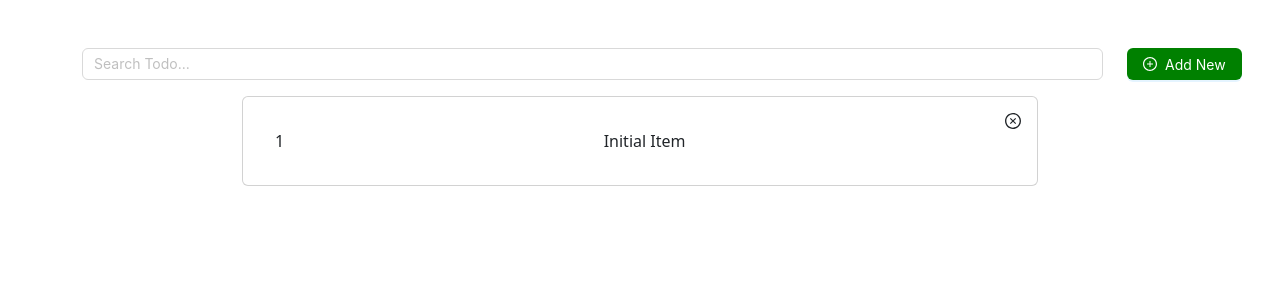
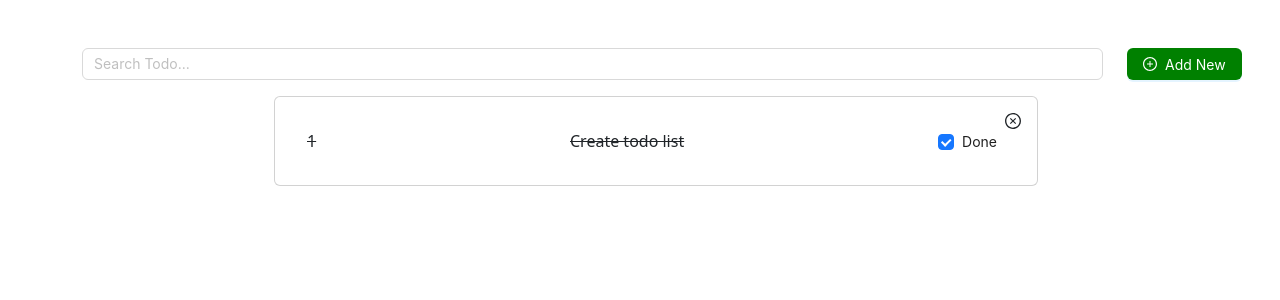
Before and after one commit to charith9422/todo-app, a React (Create React App) app: page / in a window 1280 px wide. Shown: the top 300 px of the page. Built offline with nearby package versions, Linux system fonts and the light colour scheme.

Commit message:
develop: functionality for done

```diff
--- /dev/null
+++ b/src/components/atoms/CheckBox/index.tsx
@@ -0,0 +1,16 @@
+import { Checkbox as AntCheckbox } from "antd";
+
+export interface ICheckBoxProps {
+	checked: boolean;
+	onChange: () => void;
+	label: string;
+}
+const CheckBox: React.FC<ICheckBoxProps> = ({ label, checked, onChange }) => {
+	return (
+		<AntCheckbox checked={checked} onChange={onChange}>
+			{label}
+		</AntCheckbox>
+	);
+};
+
+export default CheckBox;
--- a/src/components/molecules/CardItem/CardItem.scss
+++ b/src/components/molecules/CardItem/CardItem.scss
@@ -13,10 +13,11 @@
 			.card-item__number {
 				padding-left: 1rem;
 			}
-			.card-item__title {
-			}
 			.card-item__action {
 				padding-right: 1rem;
+			}
+			&.--deleted {
+				text-decoration: line-through;
 			}
 		}
 	}
--- a/src/components/molecules/CardItem/index.tsx
+++ b/src/components/molecules/CardItem/index.tsx
@@ -1,24 +1,44 @@
+import React from "react";
 import Card from "../../atoms/Card";
+import CheckBox from "../../atoms/CheckBox";
 import "./CardItem.scss";
 import { CloseCircleOutlined } from "@ant-design/icons";
 
 export interface ICardItemProps {
 	id: number;
 	title: string;
-	actionStatus?: React.ReactNode;
+	actionStatus?: boolean;
+	onClose?: () => void;
+	onChangeDone: () => void;
 }
 
-const CardItem: React.FC<ICardItemProps> = ({ actionStatus, id, title }) => {
+const CardItem: React.FC<ICardItemProps> = ({
+	actionStatus = false,
+	id,
+	title,
+	onClose,
+	onChangeDone,
+}) => {
+	const [checked, setChecked] = React.useState(actionStatus);
 	return (
 		<Card className="card-item-wrapper">
 			<section className="card-close">
-				<CloseCircleOutlined />
+				<CloseCircleOutlined onClick={onClose} />
 			</section>
 			<section className="card-item">
-				<div className="card-item__content">
+				<div className={`card-item__content ${checked ? "--deleted" : ""}`}>
 					<p className="card-item__number">{id}</p>
 					<p className="card-item__title">{title}</p>
-					<p className="card-item__action">{actionStatus}</p>
+					<p className="card-item__action">
+						<CheckBox
+							checked={checked}
+							onChange={() => {
+								onChangeDone();
+								setChecked((checked) => !checked);
+							}}
+							label={checked ? "Done" : "Not Done"}
+						/>
+					</p>
 				</div>
 			</section>
 		</Card>
--- /dev/null
+++ b/src/components/organisms/CardList/CardList.scss
@@ -0,0 +1,3 @@
+.card-list__wrapper {
+	list-style: none;
+}
--- a/src/components/organisms/CardList/index.tsx
+++ b/src/components/organisms/CardList/index.tsx
@@ -1,22 +1,32 @@
 import CardItem, { ICardItemProps } from "../../molecules/CardItem";
+import "./CardList.scss";
 
 export interface ICardItemsList {
 	data: ICardItemProps[];
-	onClose: (id: string) => void;
+	onClose: (id: number) => void;
+	onChangeDone: (id: number) => void;
 }
-const CardItemsList: React.FC<ICardItemsList> = ({ data, onClose }) => {
+const CardItemsList: React.FC<ICardItemsList> = ({
+	data,
+	onClose,
+	onChangeDone,
+}) => {
 	return (
 		<>
-			<div>
+			<ul className="card-list__wrapper">
 				{data.map((cardData) => (
+					<li key={cardData.id}>
 						<CardItem
 							key={cardData.id}
 							id={cardData.id}
 							title={cardData.title}
 							actionStatus={cardData.actionStatus}
+							onClose={() => onClose(cardData.id)}
+							onChangeDone={() => onChangeDone(cardData.id)}
 						/>
+					</li>
 				))}
-			</div>
+			</ul>
 		</>
 	);
 };
--- a/src/components/templates/Home/index.tsx
+++ b/src/components/templates/Home/index.tsx
@@ -7,28 +7,30 @@ import "./Home.scss";
 import React from "react";
 import NewTodo from "../../organisms/NewTodo";
 import { INITIAL_TODO_LIST } from "../../../shared/utils";
+import { ICardItemProps } from "../../molecules/CardItem";
 
-export interface IHomeProps {
-	//onChangeSearch: (v: string) => void;
-}
-export interface ITodo {
-	id: number;
-	title: string;
-	actionStatus: any;
-}
-const Home: React.FC<IHomeProps> = () => {
+const Home: React.FC = () => {
 	const [showModal, setShowModal] = React.useState(false);
-	const [todoList, setTodoList] = React.useState<ITodo[]>(INITIAL_TODO_LIST);
+	const [todoList, setTodoList] =
+		React.useState<ICardItemProps[]>(INITIAL_TODO_LIST);
 
 	const [todoName, setTodoName] = React.useState<string>("");
 	const [searchTerm, setSearchTerm] = React.useState<string>("");
-	const [filteredTodoList, setFilteredTodoList] = React.useState<ITodo[]>([]);
+	const [filteredTodoList, setFilteredTodoList] = React.useState<
+		ICardItemProps[]
+	>([]);
 
 	const handleAddNewTodo = () => {
 		if (todoName) {
 			setTodoList((todoList) => [
 				...todoList,
-				{ actionStatus: "", id: todoList.length + 1, title: todoName },
+				{
+					actionStatus: false,
+					id: todoList.length + 1,
+					title: todoName,
+					isDeleted: false,
+					onChangeDone: () => {},
+				},
 			]);
 			setTodoName("");
 		}
@@ -41,6 +43,22 @@ const Home: React.FC<IHomeProps> = () => {
 				todo.title.toLowerCase().startsWith(value.toLowerCase())
 			)
 		);
+	};
+
+	const handleOnDelete = (id: number) => {
+		setTodoList(() => todoList.filter((todo) => todo.id !== id));
+	};
+
+	const handleOnTaskDone = (id: number) => {
+		setTodoList((todoList) => {
+			return todoList.map((data) => {
+				if (data.id === id) {
+					return { ...data, actionStatus: true };
+				} else {
+					return data;
+				}
+			});
+		});
 	};
 
 	return (
@@ -71,17 +89,15 @@ const Home: React.FC<IHomeProps> = () => {
 					<Col>
 						{!searchTerm ? (
 							<CardItemsList
-								onClose={(id) => {
-									console.log(id);
-								}}
+								onClose={(id) => handleOnDelete(id)}
 								data={todoList}
+								onChangeDone={(v) => handleOnTaskDone(v)}
 							/>
 						) : (
 							<CardItemsList
-								onClose={(id) => {
-									console.log(id);
-								}}
+								onClose={(id) => handleOnDelete(id)}
 								data={filteredTodoList}
+								onChangeDone={(v) => handleOnTaskDone(v)}
 							/>
 						)}
 					</Col>
--- a/src/shared/utils/initialStates.ts
+++ b/src/shared/utils/initialStates.ts
@@ -1,8 +1,10 @@
 export const INITIAL_TODO_LIST = [
 	{
 		id: 1,
-		title: "Initial Item",
-		actionStatus: "",
+		title: "Create todo list",
+		actionStatus: true,
+		isDeleted: false,
 		onClose: () => {},
+		onChangeDone: () => {},
 	},
 ];
```
Lines whose indentation alone changed are shown as unchanged.
